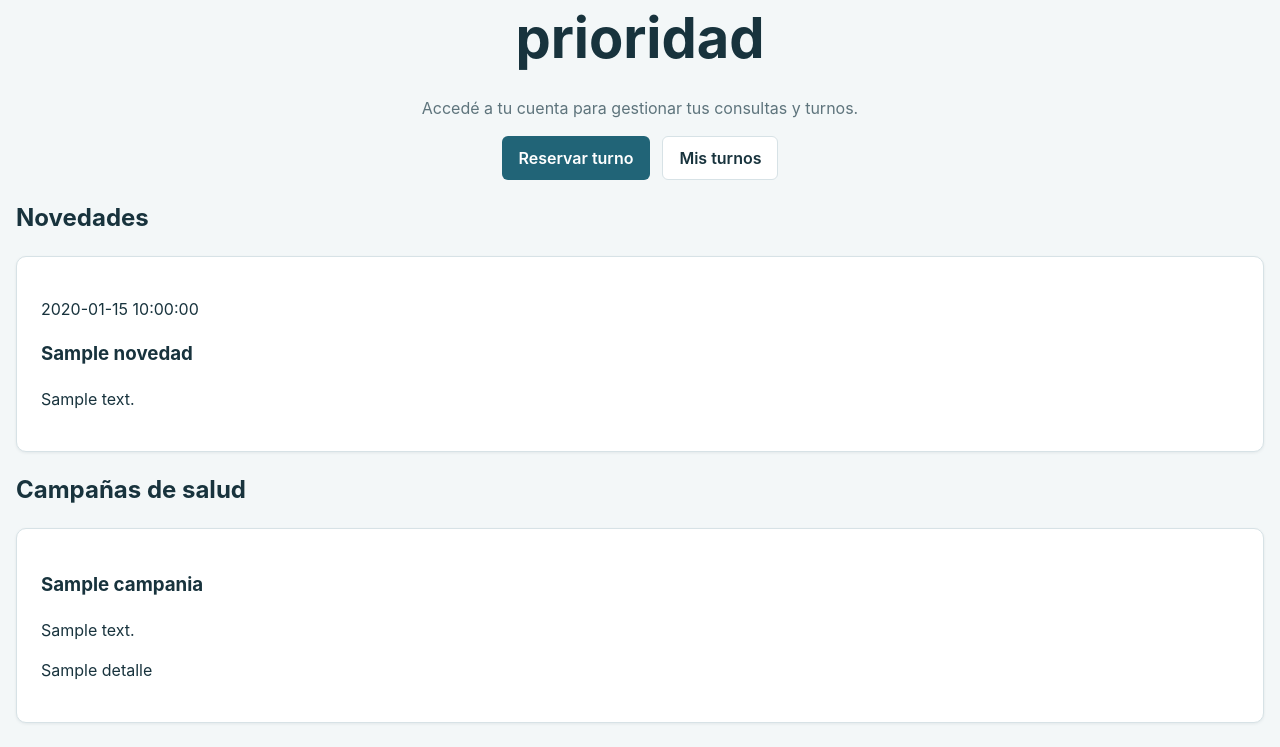
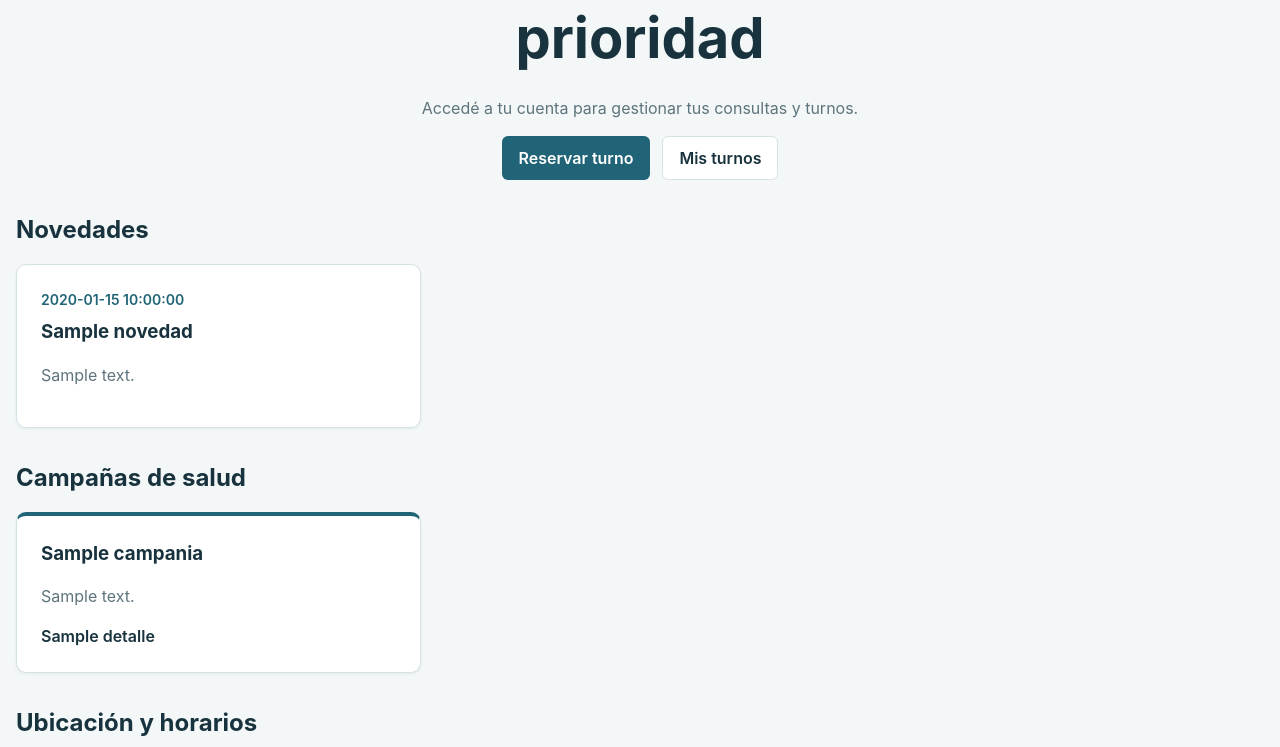
Before and after one commit to Jcasco-Fiuba/centro-medico-salud-integral, a Python web app: template frontend/templates/public/inicio.html in a window 1280 px wide. Shown: the part 353-1100 px from the top of the page. Run offline with Jinja, Linux system fonts and the light colour scheme; the template is opened without the code that fills it: most values are stand-ins (such as "Sample title", 1, 10 or a date in 2020).

Commit message:
feat(publico): se agrega estilos de las secciones del portal público

```diff
--- a/frontend/static/css/pages/public/inicio.css
+++ b/frontend/static/css/pages/public/inicio.css
@@ -117,3 +117,90 @@
     width: 100%;
   }
 }
+
+/* ---------- portal público ---------- */
+.seccion {
+  margin-top: var(--space-8);
+}
+
+.seccion h2 {
+  margin-bottom: var(--space-4);
+}
+
+.seccion h3 {
+  margin: 0 0 var(--space-2);
+}
+
+/* Tarjetas en 3 columnas */
+.grilla {
+  display: grid;
+  grid-template-columns: repeat(3, 1fr);
+  gap: var(--space-4);
+}
+
+.seccion-fecha {
+  margin: 0 0 var(--space-2);
+  color: var(--color-primary);
+  font-size: var(--font-size-sm);
+  font-weight: 600;
+}
+
+.seccion-texto {
+  color: var(--color-text-muted);
+}
+
+.campania {
+  border-top: 4px solid var(--color-primary);
+}
+
+.campania-detalle {
+  margin-bottom: 0;
+  font-weight: 600;
+}
+
+/* info. sede a la izquierda y mapa a la derecha */
+.ubicacion {
+  display: grid;
+  grid-template-columns: 1fr 2fr;
+  gap: var(--space-4);
+}
+
+.lista-horarios {
+  margin: 0;
+  padding: 0;
+  list-style: none;
+}
+
+.lista-horarios li {
+  display: flex;
+  justify-content: space-between;
+  padding: var(--space-2) 0;
+  border-bottom: 1px solid var(--color-border);
+}
+
+.mapa {
+  width: 100%;
+  min-height: 320px;
+  border: 1px solid var(--color-border);
+  border-radius: var(--radius-md);
+}
+
+.pie-publico {
+  margin-top: var(--space-8);
+  padding: var(--space-4) 0;
+  border-top: 1px solid var(--color-border);
+  color: var(--color-text-muted);
+  font-size: var(--font-size-sm);
+}
+
+.pie-publico p {
+  margin: var(--space-1) 0;
+}
+
+/* Para el celular */
+@media (max-width: 48rem) {
+  .grilla,
+  .ubicacion {
+    grid-template-columns: 1fr;
+  }
+}
```
